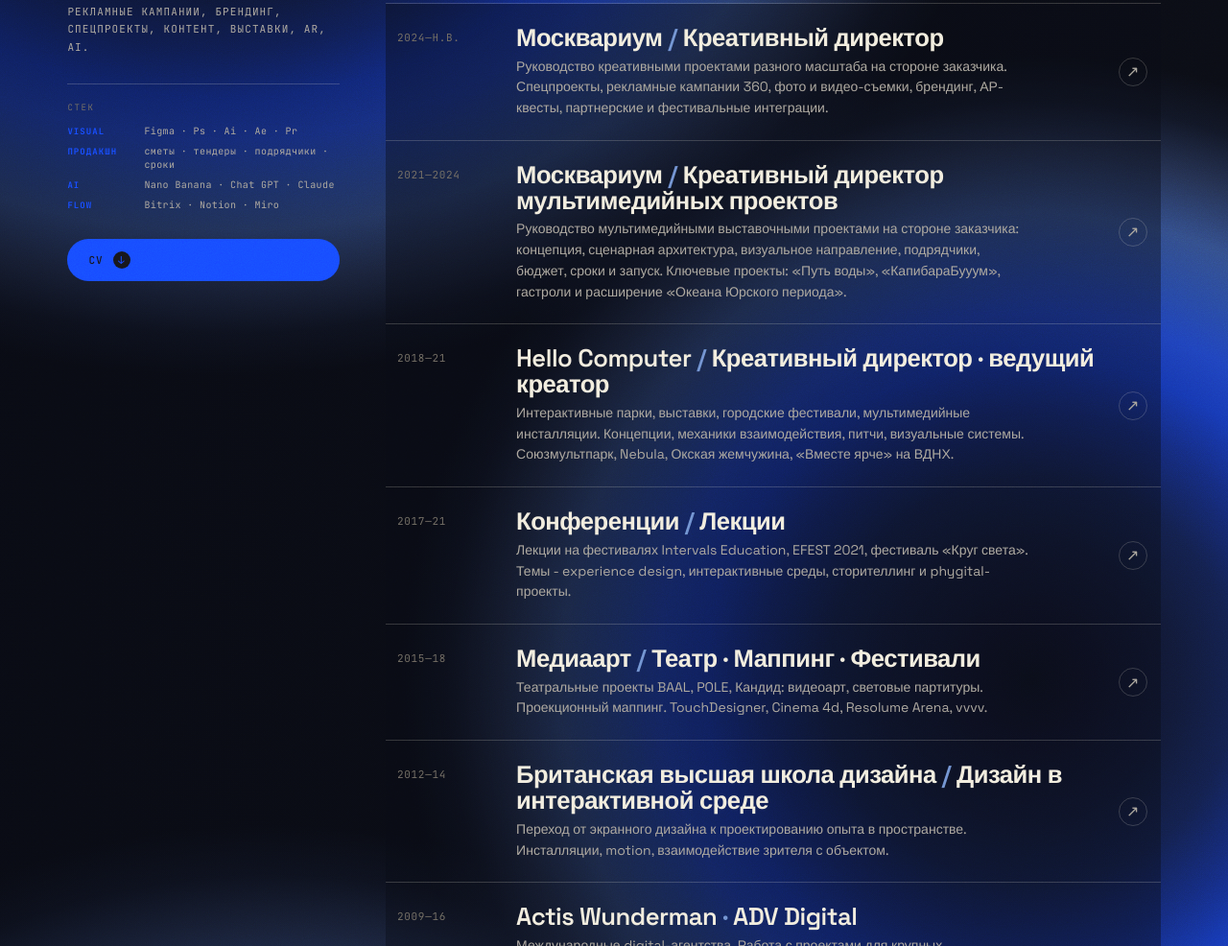
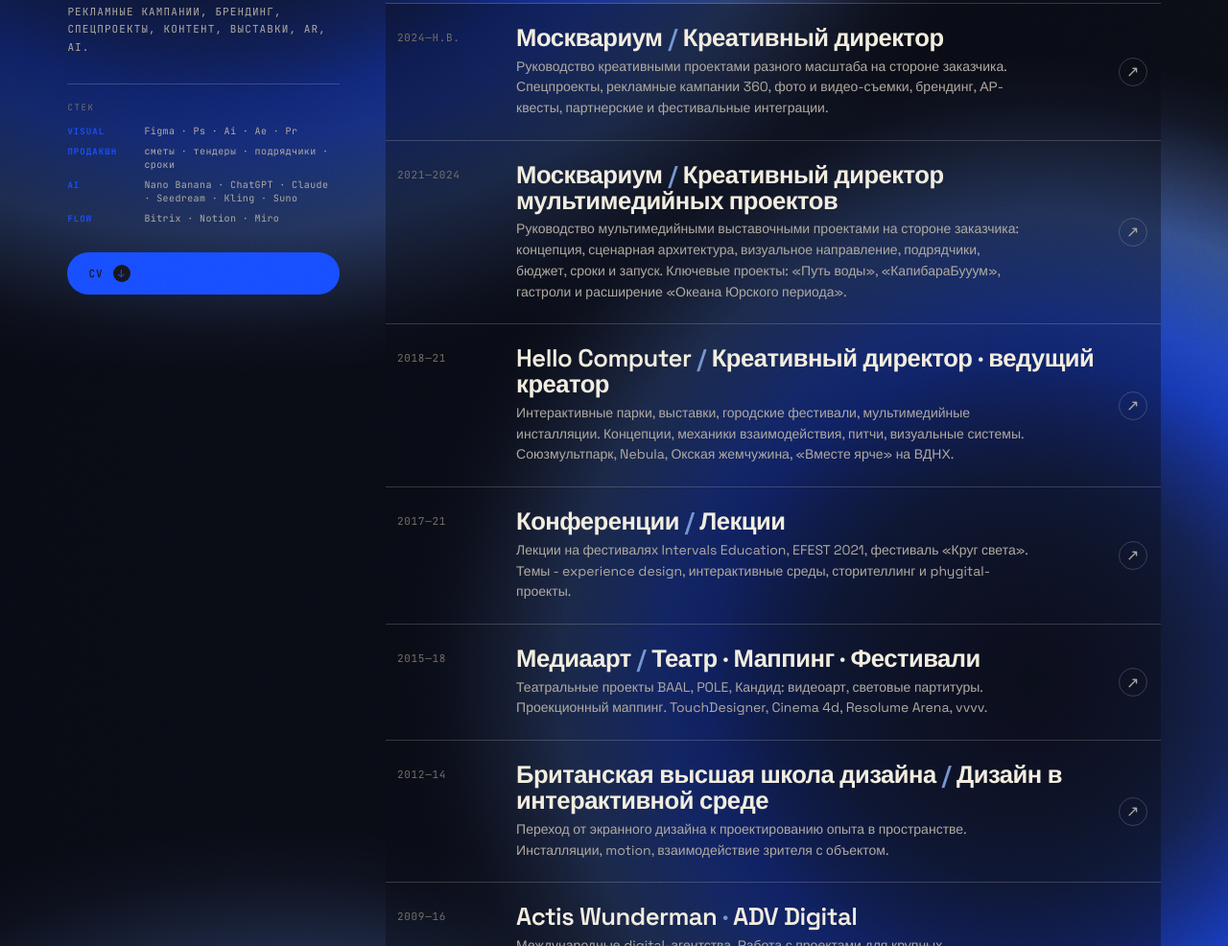
Before and after one commit to kernelkernel/samarakovskaya-cd-general, a plain HTML site: page index.html in a window 1280 px wide. Shown: the part 5340-6326 px from the top of the page at 96% size. Drawn offline with nearby package versions, Linux system fonts and the light colour scheme.

Commit message:
AI tools

```diff
--- a/index.html
+++ b/index.html
@@ -1431,7 +1431,7 @@
             </div>
             <div class="tool-group">
               <span class="tg-name">AI</span>
-              <span class="tg-items">Nano Banana · Chat GPT · Claude</span>
+              <span class="tg-items">Nano Banana · ChatGPT · Claude · Seedream  · Kling  · Suno </span>
             </div>
             <div class="tool-group">
               <span class="tg-name">Flow</span>
```
